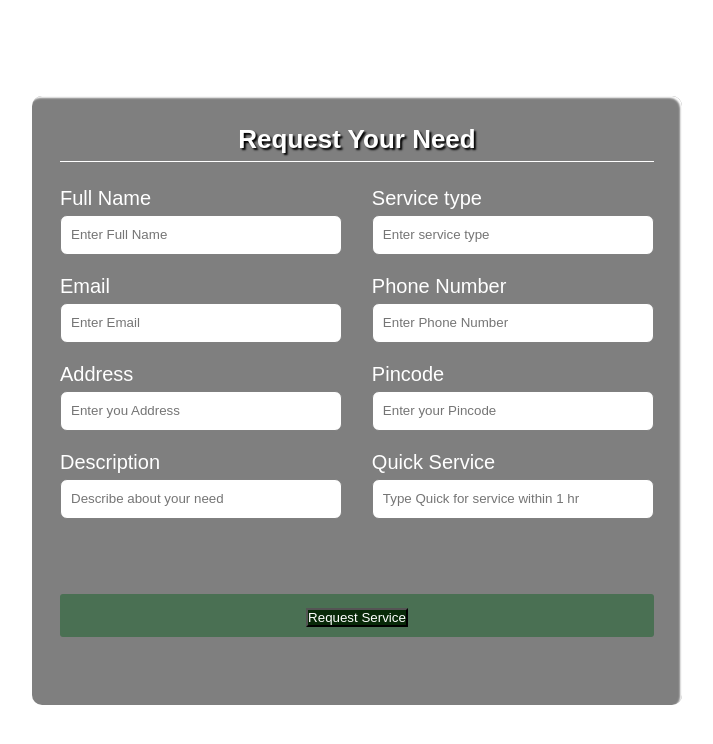
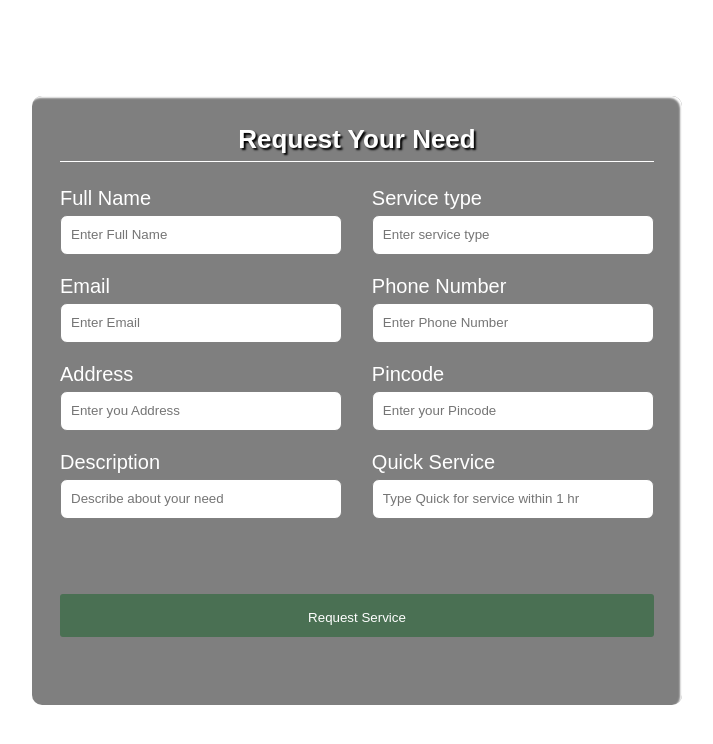
Before and after one commit to Sayanezrin/REPARO, a plain HTML site: page form.html in a window 1280 px wide. Shown: the whole page, without its empty margins (283-996 px from the left). Drawn offline with Linux system fonts and the light colour scheme.

Commit message:
Update style.css

```diff
--- a/style.css
+++ b/style.css
@@ -148,5 +148,6 @@ body{
 }
 #sub{
     color:rgb(255, 255, 255);
-    background-color:rgb(8, 41, 8)
+    background-color:#4a7053;
+    border : none;
 }
```
